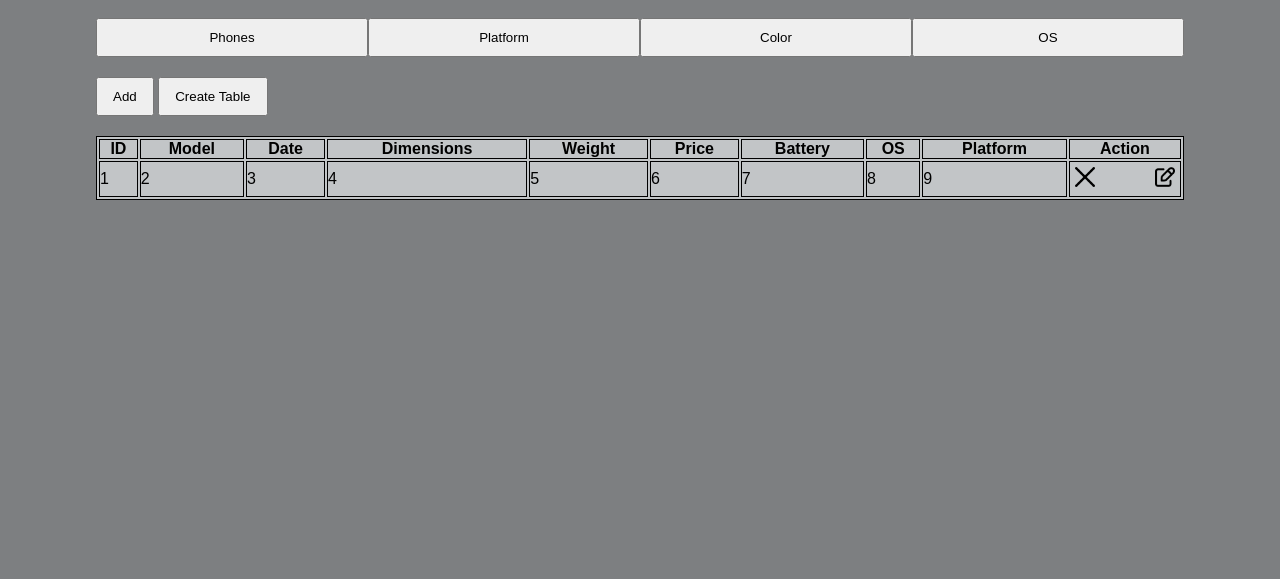
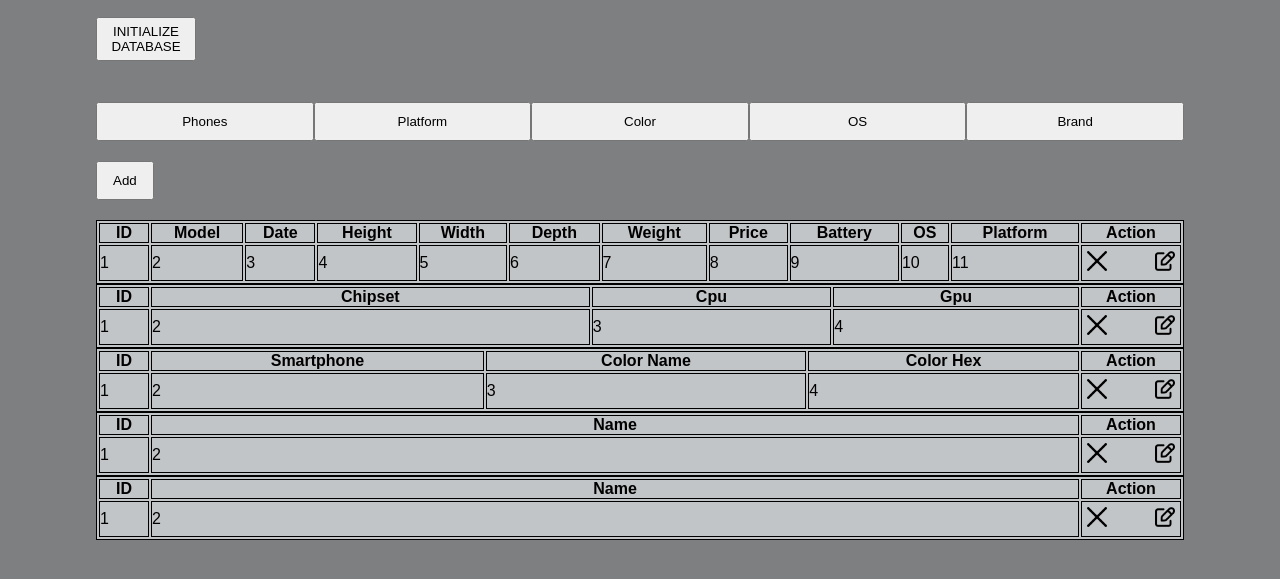
Before and after one commit to ed-night/myMAdminPanel, a website: page MyMobileAdminPanel/adminpanel/adm.html in a window 1280 px wide. Shown: the part 103-682 px from the top of the page. Drawn offline with Linux system fonts and the light colour scheme.

Commit message:
initialize

```diff
--- a/MyMobileAdminPanel/adminpanel/adm.html
+++ b/MyMobileAdminPanel/adminpanel/adm.html
@@ -38,31 +38,36 @@
             </div>
         </header>
         <main>
+            <div class="parent-hzor">
+                <button class="hzor">INITIALIZE DATABASE</button>
+            </div>
             <div class="parent-cat">
                 <div class="categories">
                     <button>Phones</button>
                     <button>Platform</button>
                     <button>Color</button>
                     <button>OS</button>
+                    <button>Brand</button>
                 </div>
             </div>
             <div class="add">
                 <button class="addbtn">Add</button>
-                <button>Create Table</button>
             </div>
             <div class="parent-table">
                 <table>
                        <tr>
-                        <th>ID</th>
+                            <th class="id">ID</th>
                             <th>Model</th>
                             <th>Date</th>
-                        <th>Dimensions</th>
+                            <th>Height</th>
+                            <th>Width</th>
+                            <th>Depth</th>
                             <th>Weight</th>
                             <th>Price</th>
                             <th>Battery</th>
                             <th>OS</th>
                             <th>Platform</th>
-                        <th>Action</th>
+                            <th class="action">Action</th>
                         </tr>
                         <tr>
                             <td>1</td>
@@ -74,6 +79,92 @@
                             <td>7</td>
                             <td>8</td>
                             <td>9</td>
+                            <td>10</td>
+                            <td>11</td>
+                            <td class="act">
+                                <div>
+                                    <img src="x.png" alt="">
+                                </div>
+                                <div class="edit">
+                                    <img src="edit.png" alt="">
+                                </div>
+                            </td>
+                        </tr>
+                </table>
+                <table>
+                    <tr>
+                        <th class="id">ID</th>
+                        <th>Chipset</th>
+                        <th>Cpu</th>
+                        <th>Gpu</th>
+                        <th class="action">Action</th>
+                    </tr>
+                    <tr>
+                        <td>1</td>
+                        <td>2</td>
+                        <td>3</td>
+                        <td>4</td>
+                        <td class="act">
+                            <div>
+                               <img src="x.png" alt="">
+                            </div>
+                            <div class="edit">
+                                <img src="edit.png" alt="">
+                            </div>
+                        </td>
+                    </tr>
+                </table>
+                    <table>
+                            <tr>
+                                <th class="id">ID</th>
+                                <th>Smartphone</th>
+                                <th>Color Name</th>
+                                <th>Color Hex</th>
+                                <th class="action">Action</th>
+                            </tr>
+                            <tr>
+                                <td>1</td>
+                                <td>2</td>
+                                <td>3</td>
+                                <td>4</td>
+                                <td class="act">
+                                    <div>
+                                        <img src="x.png" alt="">
+                                    </div>
+                                    <div class="edit">
+                                        <img src="edit.png" alt="">
+                                    </div>
+                                </td>
+                            </tr>
+                    </table>
+                    <table>
+                            <tr>
+                                <th class="id">ID</th>
+                                <th>Name</th>
+                                <th class="action">Action</th>
+                            </tr>
+                            <tr>
+                                <td>1</td>
+                                <td>2</td>
+                                <td class="act">
+                                    <div>
+                                        <img src="x.png" alt="">
+                                    </div>
+                                    <div class="edit">
+                                        <img src="edit.png" alt="">
+                                    </div>
+                                </td>
+                            </tr>
+                    </table>
+                    <table>
+                            <tr>
+                                <th class="id">ID</th>
+                                <th>Name</th>
+                                <th class="action">Action</th>
+                            </tr>
+                            <tr>
+                                <td>1</td>
+                                <td>2</td>
                                 <td class="act">
                                     <div>
                                         <img src="x.png" alt="">
@@ -108,6 +199,7 @@
                 <input class="input" placeholder="Discount" id="discount" name="discount" type="number">
                 <input class="input" placeholder="Battery Capacity" id="battery_capacity" name="battery_capacity" type="text">
                 <input class="input" placeholder="Size" id="screen_size" name="screen_size" type="text">
+                <input class="input" placeholder="Brand ID" id="barnd_id" name="brand_id" type="number">
                 <select name="os_id" id="os_id">
                     <option value="0" disabled selected hidden>OS</option>
                 </select>
--- a/MyMobileAdminPanel/adminpanel/main.css
+++ b/MyMobileAdminPanel/adminpanel/main.css
@@ -154,6 +154,17 @@ main {
     align-items: center;
 }
 
+.parent-hzor {
+    width: 85%;
+    margin: 20px auto;
+}
+
+.hzor {
+    width: 100px;
+    padding: 5px;
+    cursor: pointer;
+}
+
 .categories {
     width: 85%;
     height: 60px;
@@ -189,6 +200,14 @@ table, td, th {
     border: 1px solid #000000;
 }
 
+.id {
+    width: 50px;
+}
+
+.action {
+    width: 100px;
+}
+
 .act {
     display: flex;
     padding: 5px;
```
Lines whose indentation alone changed are shown as unchanged.
